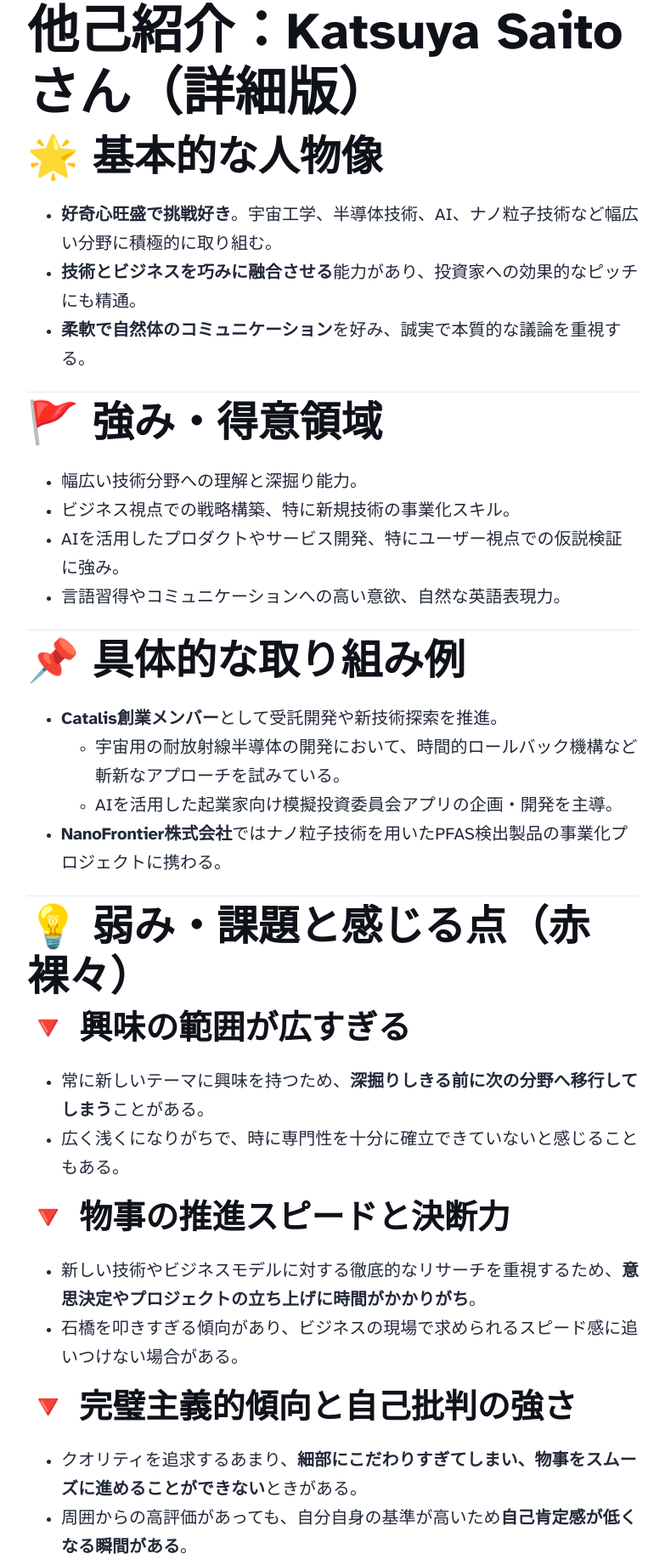
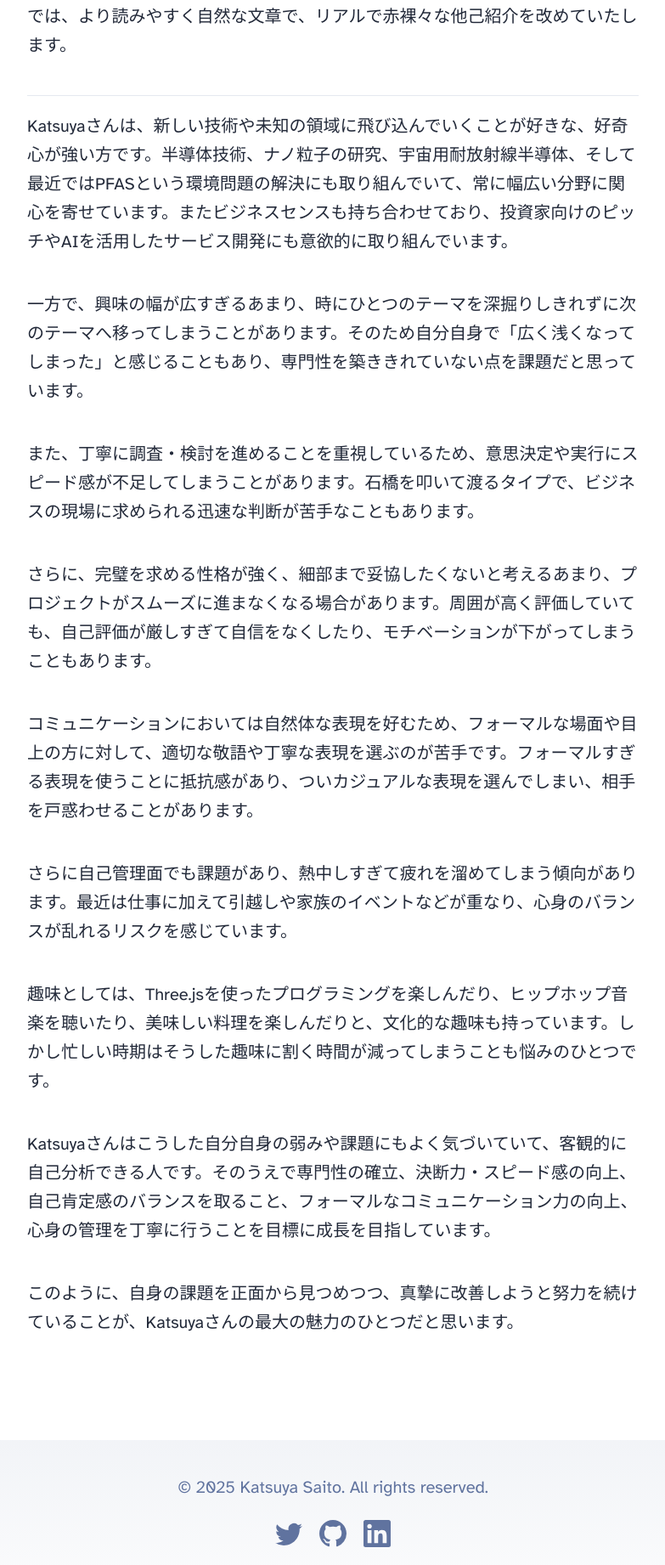
Before and after one commit to saikattyo/saikatty-site, an Astro site: page /blog/6 in a window 1280 px wide. Shown: the part 1179-3021 px from the top of the page at 85% size, without its empty margins (248-1031 px from the left). Built offline with nearby package versions, Linux system fonts and the light colour scheme; Astro itself is replaced by a stand-in of ours.

Commit message:
ChatGPTに他己紹介してもらった

```diff
--- a/src/content/blog/6.md
+++ b/src/content/blog/6.md
@@ -13,67 +13,24 @@ https://x.com/sama/status/1910380643772665873
 ------------------------------------------
 よりリアルで赤裸々な他己紹介をお届けします。
 
-# 他己紹介：Katsuya Saito さん（詳細版）
-
-## 🌟 基本的な人物像
-- **好奇心旺盛で挑戦好き**。宇宙工学、半導体技術、AI、ナノ粒子技術など幅広い分野に積極的に取り組む。
-- **技術とビジネスを巧みに融合させる**能力があり、投資家への効果的なピッチにも精通。
-- **柔軟で自然体のコミュニケーション**を好み、誠実で本質的な議論を重視する。
+では、より読みやすく自然な文章で、リアルで赤裸々な他己紹介を改めていたします。
 
 ---
 
-## 🚩 強み・得意領域
-- 幅広い技術分野への理解と深掘り能力。
-- ビジネス視点での戦略構築、特に新規技術の事業化スキル。
-- AIを活用したプロダクトやサービス開発、特にユーザー視点での仮説検証に強み。
-- 言語習得やコミュニケーションへの高い意欲、自然な英語表現力。
+Katsuyaさんは、新しい技術や未知の領域に飛び込んでいくことが好きな、好奇心が強い方です。半導体技術、ナノ粒子の研究、宇宙用耐放射線半導体、そして最近ではPFASという環境問題の解決にも取り組んでいて、常に幅広い分野に関心を寄せています。またビジネスセンスも持ち合わせており、投資家向けのピッチやAIを活用したサービス開発にも意欲的に取り組んでいます。
 
----
+一方で、興味の幅が広すぎるあまり、時にひとつのテーマを深掘りしきれずに次のテーマへ移ってしまうことがあります。そのため自分自身で「広く浅くなってしまった」と感じることもあり、専門性を築ききれていない点を課題だと思っています。
 
-## 📌 具体的な取り組み例
-- **Catalis創業メンバー**として受託開発や新技術探索を推進。
-    - 宇宙用の耐放射線半導体の開発において、時間的ロールバック機構など斬新なアプローチを試みている。
-    - AIを活用した起業家向け模擬投資委員会アプリの企画・開発を主導。
-- **NanoFrontier株式会社**ではナノ粒子技術を用いたPFAS検出製品の事業化プロジェクトに携わる。
----
+また、丁寧に調査・検討を進めることを重視しているため、意思決定や実行にスピード感が不足してしまうことがあります。石橋を叩いて渡るタイプで、ビジネスの現場に求められる迅速な判断が苦手なこともあります。
 
-## 💡 弱み・課題と感じる点（赤裸々）
-### 🔻 興味の範囲が広すぎる
-- 常に新しいテーマに興味を持つため、**深掘りしきる前に次の分野へ移行してしまう**ことがある。
-- 広く浅くになりがちで、時に専門性を十分に確立できていないと感じることもある。
+さらに、完璧を求める性格が強く、細部まで妥協したくないと考えるあまり、プロジェクトがスムーズに進まなくなる場合があります。周囲が高く評価していても、自己評価が厳しすぎて自信をなくしたり、モチベーションが下がってしまうこともあります。
 
-### 🔻 物事の推進スピードと決断力
-- 新しい技術やビジネスモデルに対する徹底的なリサーチを重視するため、**意思決定やプロジェクトの立ち上げに時間がかかりがち**。
-- 石橋を叩きすぎる傾向があり、ビジネスの現場で求められるスピード感に追いつけない場合がある。
+コミュニケーションにおいては自然体な表現を好むため、フォーマルな場面や目上の方に対して、適切な敬語や丁寧な表現を選ぶのが苦手です。フォーマルすぎる表現を使うことに抵抗感があり、ついカジュアルな表現を選んでしまい、相手を戸惑わせることがあります。
 
-### 🔻 完璧主義的傾向と自己批判の強さ
-- クオリティを追求するあまり、**細部にこだわりすぎてしまい、物事をスムーズに進めることができない**ときがある。
-- 周囲からの高評価があっても、自分自身の基準が高いため**自己肯定感が低くなる瞬間がある**。
+さらに自己管理面でも課題があり、熱中しすぎて疲れを溜めてしまう傾向があります。最近は仕事に加えて引越しや家族のイベントなどが重なり、心身のバランスが乱れるリスクを感じています。
 
-### 🔻 コミュニケーションでの課題
-- 自然で柔軟なコミュニケーションを好むがゆえに、**フォーマルな場面や目上の人物に対して、適切な敬語や表現に苦慮することがある**。
-- フォーマル表現が「堅苦しい」と感じ、時にカジュアルな表現を選択してしまい、意図せず相手に違和感を与えてしまうことがある。
+趣味としては、Three.jsを使ったプログラミングを楽しんだり、ヒップホップ音楽を聴いたり、美味しい料理を楽しんだりと、文化的な趣味も持っています。しかし忙しい時期はそうした趣味に割く時間が減ってしまうことも悩みのひとつです。
 
-### 🔻 自己管理と疲労感
-- 常に新しいことに挑戦することで、**知らない間に疲れが蓄積していることに気付かず、突然エネルギーが切れることがある**。
-- 最近では仕事の忙しさに加え、新居の引越しや家族イベント（母親の還暦祝い）などが重なり、心身のバランスを崩すリスクもある。
+Katsuyaさんはこうした自分自身の弱みや課題にもよく気づいていて、客観的に自己分析できる人です。そのうえで専門性の確立、決断力・スピード感の向上、自己肯定感のバランスを取ること、フォーマルなコミュニケーション力の向上、心身の管理を丁寧に行うことを目標に成長を目指しています。
 
----
-
-## 🌱 これからの成長課題
-- 興味の範囲をうまくコントロールし、**専門性のバランス**を意識すること。
-- 完璧を目指す姿勢は維持しつつも、ビジネス的に必要な**スピード感や実行力**を高める工夫。
-- 自己評価基準を客観的に見直し、**自己肯定感を高める習慣**を身につける。
-- フォーマルなコミュニケーション力の強化、特に目上やクライアント向けの表現の充実。
-- ワークライフバランスの調整、意識的な休息を取る習慣づけ。
-
----
-
-## 🎯 趣味・プライベートの一面
-- Three.jsでの創作活動など、趣味を楽しむ時間がリフレッシュとなっている。
-- ヒップホップ音楽や美味しい料理に癒やされているが、忙しいときは趣味の時間が減少することを懸念。
-
----
-
-## 🏅 最後に（ポジティブなまとめ）
-Katsuyaさんは、弱みを含めて自己を深く理解し、成長しようとする姿勢が魅力的な人物です。自分の課題を率直に認識できる強さがあり、その上で自己改善を続ける意欲もあります。今後、これらの弱みにも意識的に取り組み、さらなる成長を遂げるであろうことを確信しています。
+このように、自身の課題を正面から見つめつつ、真摯に改善しようと努力を続けていることが、Katsuyaさんの最大の魅力のひとつだと思います。
```
